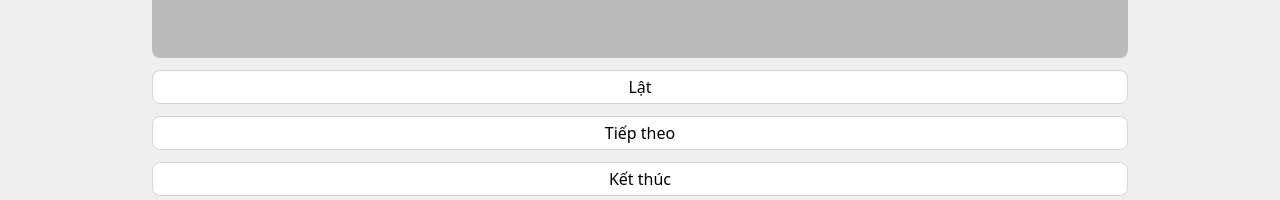
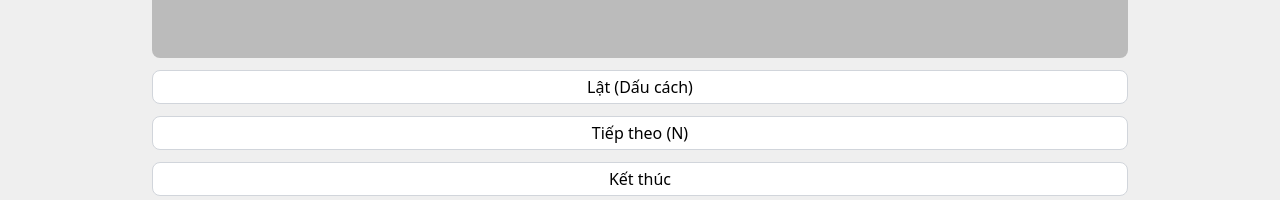
Before and after one commit to RacoonBoy/Cardify-Frontend, a React (Create React App) app: page /review/1 in a window 1280 px wide. Shown: the part 506-706 px from the top of the page. Built offline with nearby package versions, Linux system fonts and the light colour scheme; no server answers.

Commit message:
Change the next card shortcut in ReviewMenu to character 'N'

```diff
--- a/src/ReviewMenu.js
+++ b/src/ReviewMenu.js
@@ -30,7 +30,7 @@ function ReviewMenu(){
     useEffect(() => {
         const handleKeyPress = event => {
             if(event.key===" ") flip()
-            if(event.key==="Enter"){
+            if(event.key==="n"){
                 setFlipped(false)
                 nextCard()
             }
@@ -51,8 +51,8 @@ function ReviewMenu(){
                 </div>
             </div>
         </div>
-        <button className="bg-white w-full px-2 py-1 border border-gray-300 text-center rounded-lg" onClick={flip}>Lật</button>
-        <button className="bg-white w-full px-2 py-1 border border-gray-300 text-center rounded-lg" onClick={nextCard}>Tiếp theo</button>
+        <button className="bg-white w-full px-2 py-1 border border-gray-300 text-center rounded-lg" onClick={flip}>Lật (Dấu cách)</button>
+        <button className="bg-white w-full px-2 py-1 border border-gray-300 text-center rounded-lg" onClick={nextCard}>Tiếp theo (N)</button>
         <a href="/">
             <button className="bg-white w-full px-2 py-1 border border-gray-300 text-center rounded-lg">Kết thúc</button>
         </a>
```
